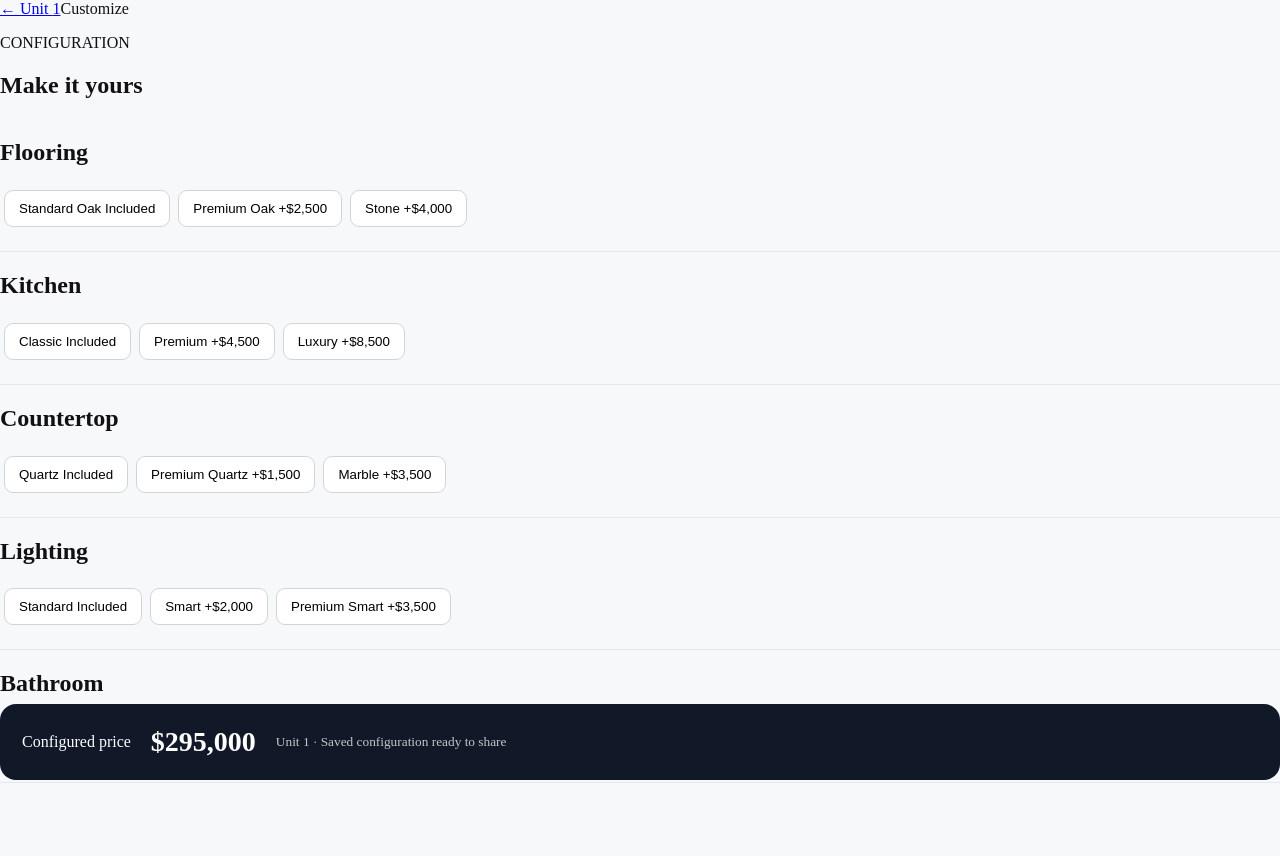
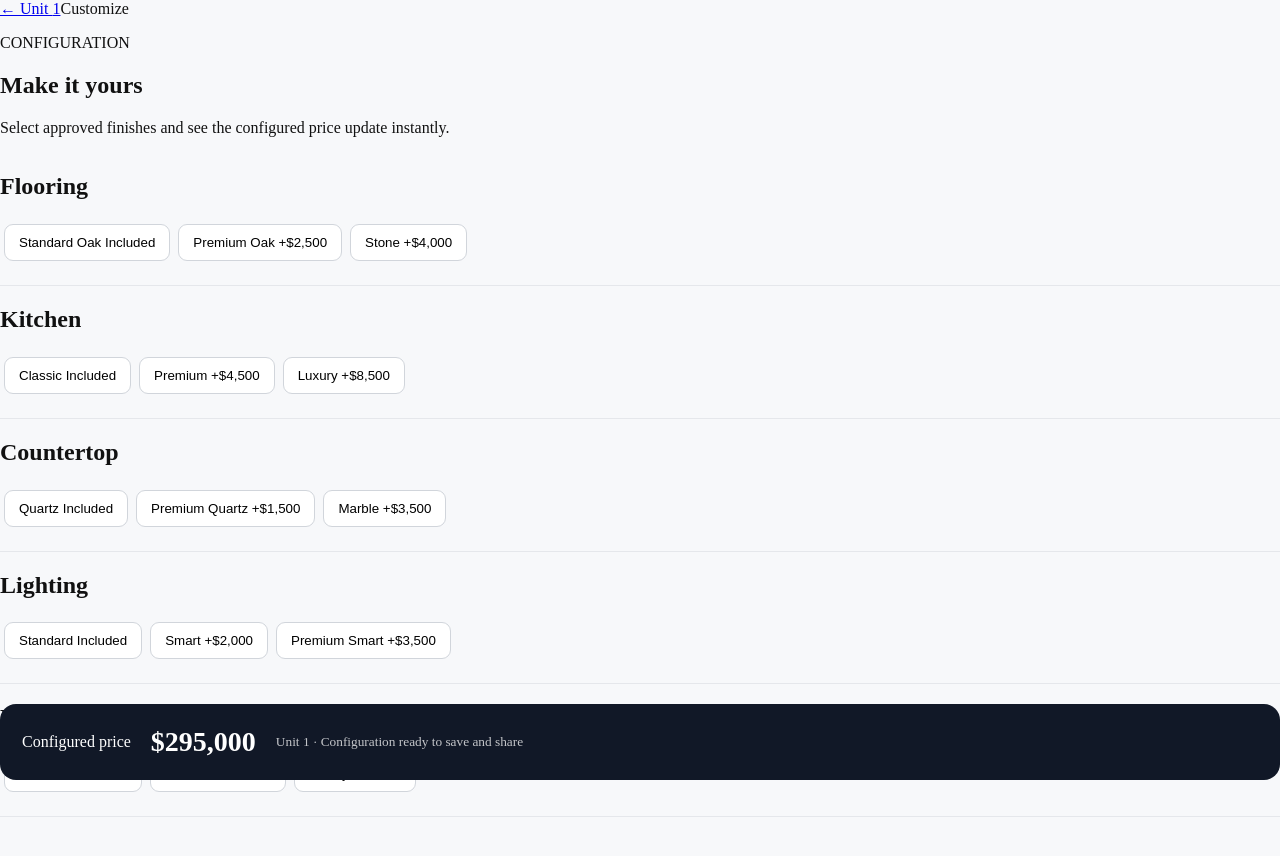
Before and after one commit to stpeter614-netizen/property-vision, a Next.js app: page /projects/aurelia-residences/units/1/customize in a window 1280 px wide. Shown: the top 856 px of the page. Built offline with nearby package versions, Linux system fonts and the light colour scheme.

Commit message:
Fix Next.js 15 customizer route state handling

```diff
--- a/app/projects/aurelia-residences/units/[unitId]/customize/page.tsx
+++ b/app/projects/aurelia-residences/units/[unitId]/customize/page.tsx
@@ -1 +1,64 @@
-'use client';import {useMemo,useState} from 'react';const groups=[['Flooring',[['Standard Oak',0],['Premium Oak',2500],['Stone',4000]]],['Kitchen',[['Classic',0],['Premium',4500],['Luxury',8500]]],['Countertop',[['Quartz',0],['Premium Quartz',1500],['Marble',3500]]],['Lighting',[['Standard',0],['Smart',2000],['Premium Smart',3500]]],['Bathroom',[['Standard',0],['Premium',3000],['Luxury',5500]]]];export default function Customize({params}:{params:{unitId:string}}){const [choices,setChoices]=useState<Record<string,string>>({});const total=useMemo(()=>295000+groups.reduce((s,g)=>s+((g[1] as [string,number][]).find(x=>x[0]===choices[g[0]])?.[1]||0),0),[choices]);return <main className='shell'><nav className='nav'><a href={'/projects/aurelia-residences/units/'+params.unitId}>← Unit {params.unitId}</a><span>Customize</span></nav><section><p className='eyebrow'>CONFIGURATION</p><h1>Make it yours</h1>{groups.map(g=><div className='option' key={g[0]}><h2>{g[0]}</h2>{(g[1] as [string,number][]).map(x=><button className={choices[g[0]]===x[0]?'selected':''} onClick={()=>setChoices({...choices,[g[0]]:x[0]})} key={x[0]}>{x[0]}{x[1]?' +$'+x[1].toLocaleString():' Included'}</button>)}</div>)}<div className='summary'><span>Configured price</span><strong>${total.toLocaleString()}</strong><small>Unit {params.unitId} · Saved configuration ready to share</small></div></section></main>}
+'use client';
+
+import { useMemo, useState } from 'react';
+
+const groups = [
+  ['Flooring', [['Standard Oak', 0], ['Premium Oak', 2500], ['Stone', 4000]]],
+  ['Kitchen', [['Classic', 0], ['Premium', 4500], ['Luxury', 8500]]],
+  ['Countertop', [['Quartz', 0], ['Premium Quartz', 1500], ['Marble', 3500]]],
+  ['Lighting', [['Standard', 0], ['Smart', 2000], ['Premium Smart', 3500]]],
+  ['Bathroom', [['Standard', 0], ['Premium', 3000], ['Luxury', 5500]]],
+] as const;
+
+type Props = { params: Promise<{ unitId: string }> };
+
+export default function Customize({ params }: Props) {
+  const [unitId, setUnitId] = useState('');
+  const [choices, setChoices] = useState<Record<string, string>>({});
+
+  void params.then(({ unitId: id }) => setUnitId(id));
+
+  const total = useMemo(
+    () => 295000 + groups.reduce(
+      (sum, [group, options]) => sum + (options.find(([name]) => name === choices[group])?.[1] ?? 0),
+      0,
+    ),
+    [choices],
+  );
+
+  return (
+    <main className="shell">
+      <nav className="nav">
+        <a href={unitId ? '/projects/aurelia-residences/units/' + unitId : '/projects/aurelia-residences'}>
+          ← Unit {unitId || '—'}
+        </a>
+        <span>Customize</span>
+      </nav>
+      <section>
+        <p className="eyebrow">CONFIGURATION</p>
+        <h1>Make it yours</h1>
+        <p>Select approved finishes and see the configured price update instantly.</p>
+        {groups.map(([group, options]) => (
+          <div className="option" key={group}>
+            <h2>{group}</h2>
+            {options.map(([name, price]) => (
+              <button
+                className={choices[group] === name ? 'selected' : ''}
+                onClick={() => setChoices((current) => ({ ...current, [group]: name }))}
+                key={name}
+                type="button"
+              >
+                {name}{price ? ' +$' + price.toLocaleString() : ' Included'}
+              </button>
+            ))}
+          </div>
+        ))}
+        <div className="summary">
+          <span>Configured price</span>
+          <strong>${total.toLocaleString()}</strong>
+          <small>Unit {unitId || '—'} · Configuration ready to save and share</small>
+        </div>
+      </section>
+    </main>
+  );
+}
```
